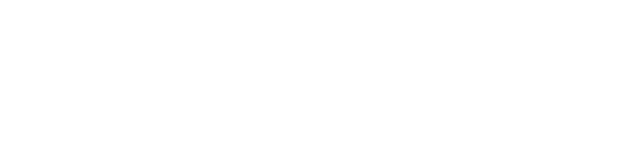
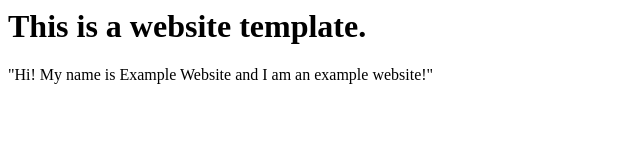
Before and after one commit to blooxdio/Website, a plain HTML site: page index.html in a window 1280 px wide. Shown: the whole page, without its empty margins (0-640 px from the left). Drawn offline with Linux system fonts and the light colour scheme.

Commit message:
Update index.html

```diff
--- a/index.html
+++ b/index.html
@@ -1 +1,11 @@
 <DOCTYPE! html>
+<html lang="en">
+  <head>
+    <meta charset="UTF-8">
+    <title>Website</title>
+  </head>
+  <body>
+    <h1>This is a website template.</h1>
+    <p>"Hi! My name is Example Website and I am an example website!"</p>
+  </body>
+</html>
```
